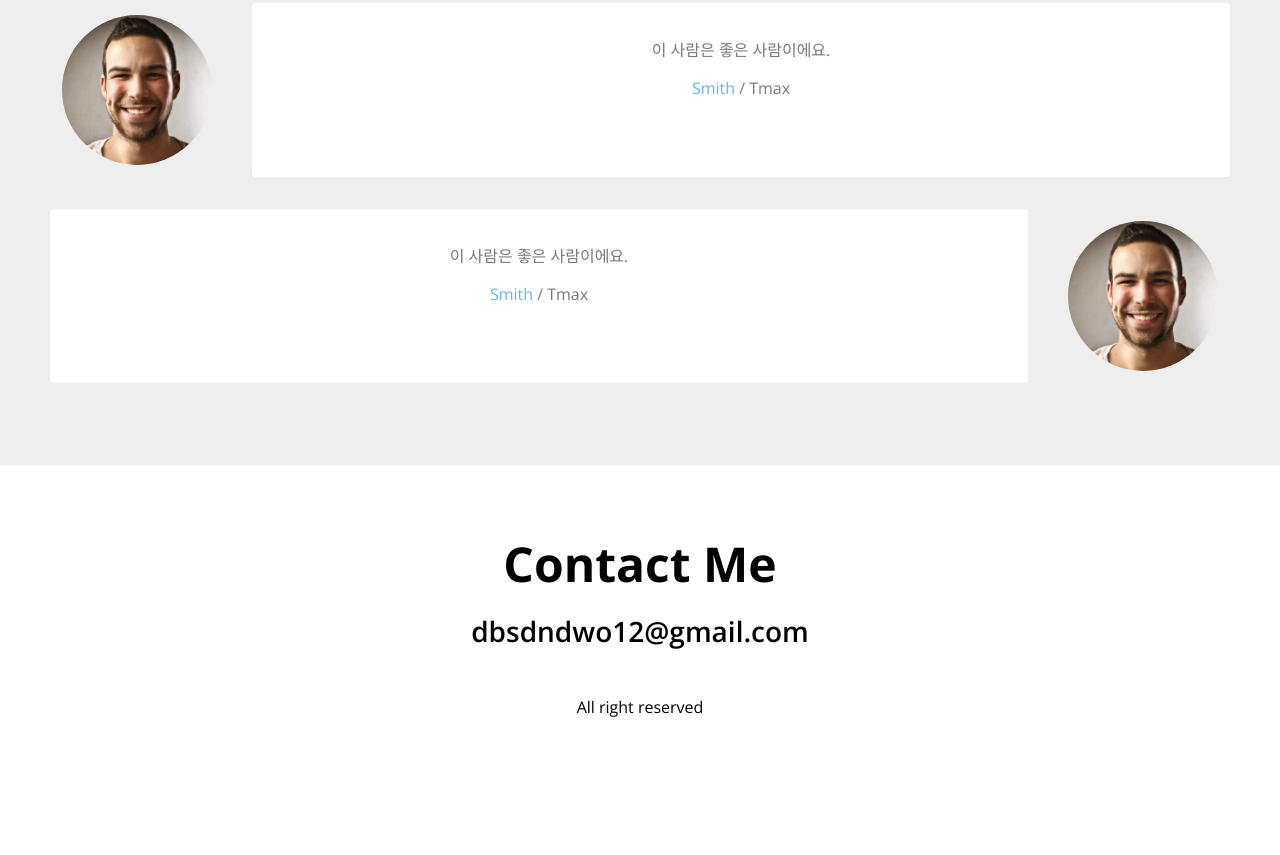
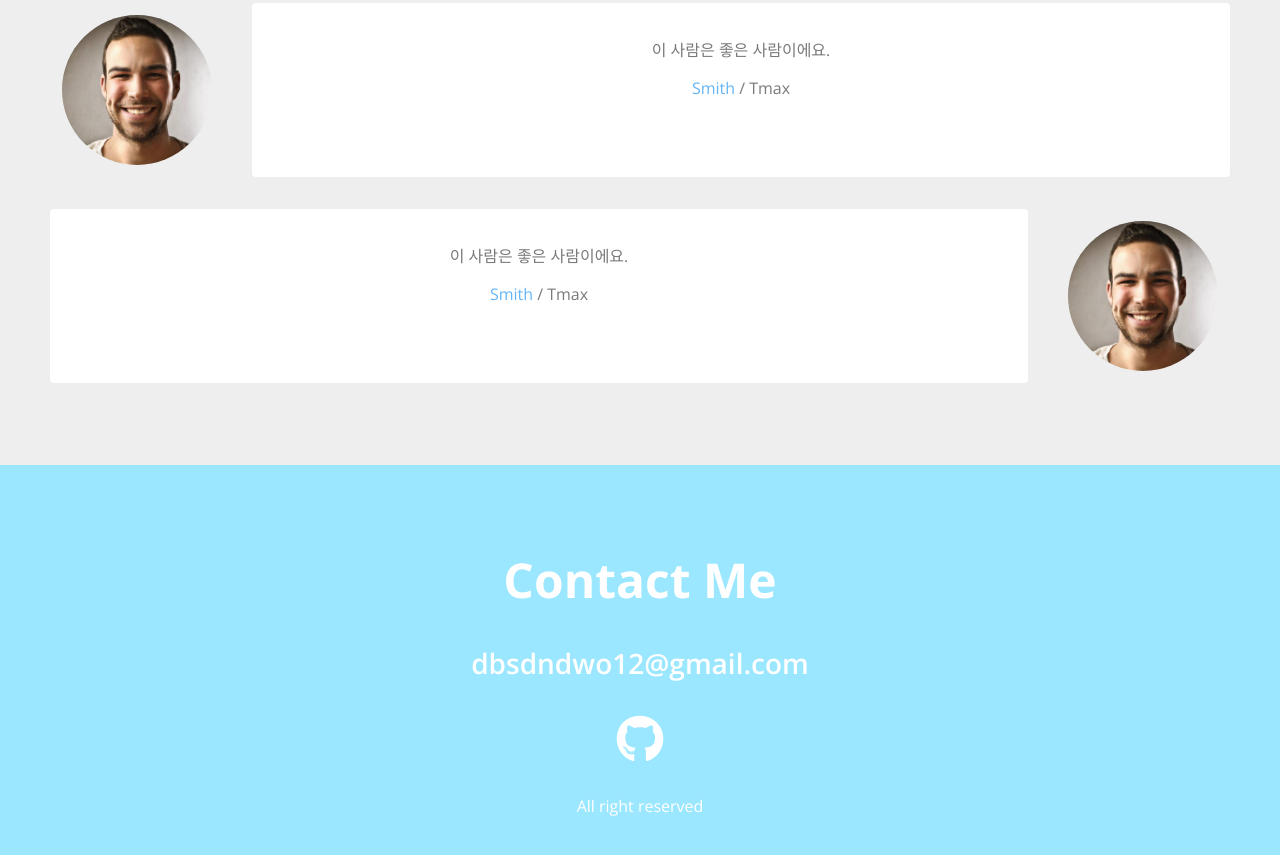
Before and after one commit to ywj3493/portfolio, a plain HTML site: page index.html in a window 1280 px wide. Shown: the part 2870-3725 px from the top of the page. Before the commit the page ends 3654 px from the top, so only its background shows below. Drawn offline with nearby package versions, Linux system fonts and the light colour scheme.

Commit message:
20220307 css contact

```diff
--- a/index.html
+++ b/index.html
@@ -267,10 +267,7 @@
     <section id="contact" class="section">
       <h1 class="contact__title">Contact Me</h1>
       <h2 class="contact__email">dbsdndwo12@gmail.com</h2>
-      <div class="contack__links">
-        <a href="#" target="_blank">
-          <i class="fab fa-github"></i>
-        </a>
+      <div class="contact__links">
         <a href="#" target="_blank">
           <i class="fab fa-github"></i>
         </a>
--- a/style.css
+++ b/style.css
@@ -411,3 +411,31 @@ h3 {
 .testimonial__speech-bubble a {
   color: var(--color-blue);
 }
+
+/* Contact */
+#contact {
+  background-color: var(--color-light-blue);
+}
+
+.contact__title,
+.contact__email,
+.contact__rights {
+  color: var(--color-white);
+}
+
+.contact__title {
+  margin: 32px 0;
+}
+
+.contact__links {
+  font-size: var(--font-large);
+  margin: 24px;
+}
+
+.contact__links i {
+  transition: all var(--animation-duration) ease-in;
+}
+
+.contact__links i:hover {
+  transform: scale(1.1);
+}
```
